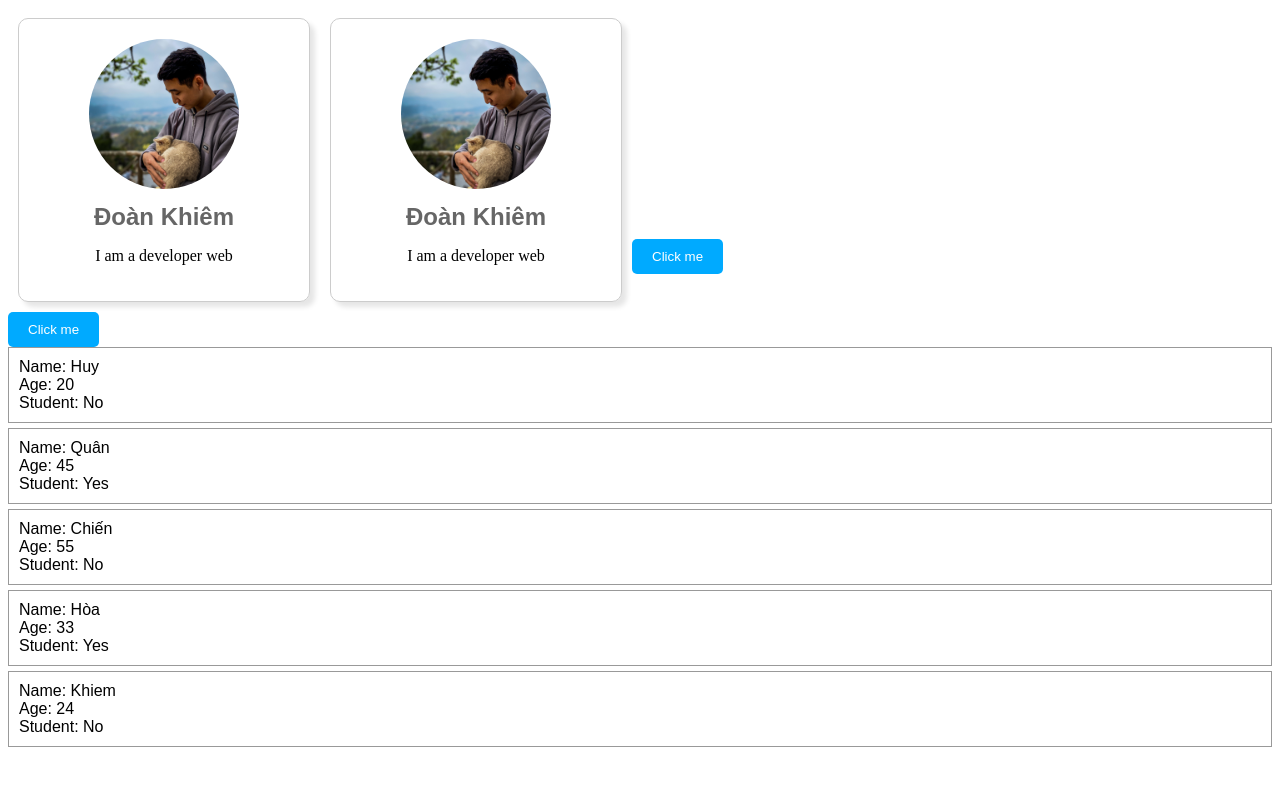
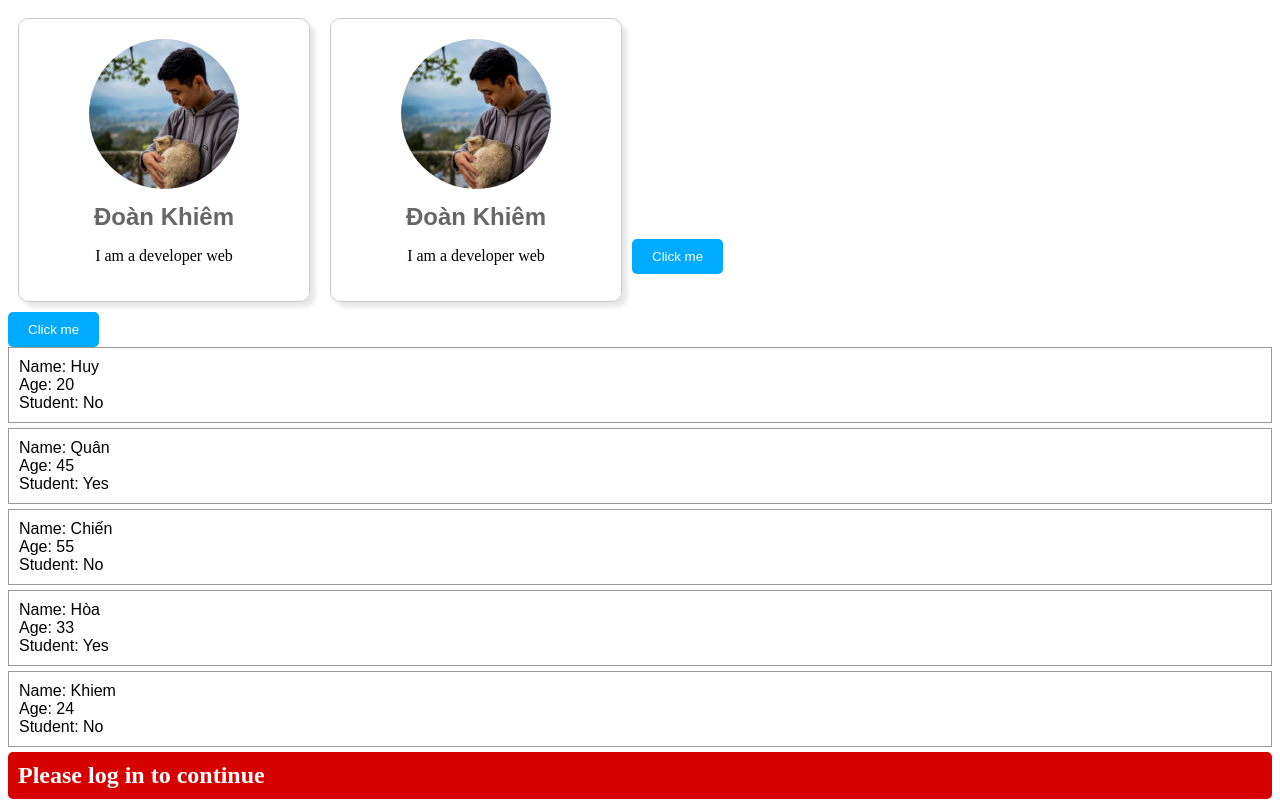
Before and after one commit to DoanKhiem/React-Full-Course, a React (Vite) app: page / in a window 1280 px wide. Built offline with nearby package versions, Linux system fonts and the light colour scheme.

Commit message:
conditional rendering

```diff
--- a/src/App.jsx
+++ b/src/App.jsx
@@ -4,6 +4,7 @@
 import Card from "./components/Card"
 import Button from "./components/Button"
 import Student from "./components/Student"
+import UserGreeting from "./components/UserGreeting"
 function App() {
   return (
     <>
@@ -20,6 +21,8 @@ function App() {
         <Student name="Hòa" age={33} isStudent={true} />
         <Student />
       </div>
+
+      <UserGreeting username="Khiem" isLoggedIn={false} />
     </>
 
   )
--- /dev/null
+++ b/src/components/UserGreeting.jsx
@@ -0,0 +1,17 @@
+import PropTypes from 'prop-types';
+
+function UserGreeting(props) {
+    const wellcomeMessage = <h2 className="wellcome-message">Wellcome {props.username}</h2>;
+    const loginPrompt = <h2 className="login-prompt">Please log in to continue</h2>;
+    return( props.isLoggedIn ? wellcomeMessage : loginPrompt);
+}
+UserGreeting.propTypes = {
+    username: PropTypes.string,
+    isLoggedIn: PropTypes.bool,
+}
+UserGreeting.defaultProps = {
+    username: 'Khiem',
+    isLoggedIn: false,
+}
+
+export default UserGreeting;
--- a/src/index.css
+++ b/src/index.css
@@ -33,3 +33,19 @@
 .student p {
   margin: 0;
 }
+.wellcome-message {
+  font-size: 1.5em;
+  background-color: hsl(120, 100%, 42%);
+  margin: 0;
+  padding: 10px;
+  border-radius: 5px;
+  color: white;
+}
+.login-prompt{
+  font-size: 1.5em;
+  background-color: hsl(0, 100%, 42%);
+  color: white;
+  padding: 10px;
+  margin: 0;
+  border-radius: 5px;
+}
```
